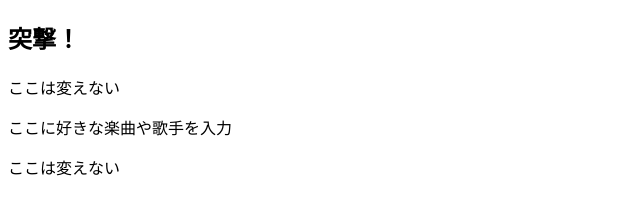
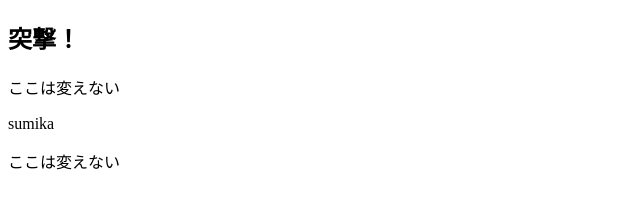
Before and after one commit to y-chiba-morijyobi/test_conflict, a plain HTML site: page index.html in a window 1280 px wide. Shown: the whole page, without its empty margins (0-640 px from the left). Drawn offline with Linux system fonts and the light colour scheme.

Commit message:
[modify]好きな歌手を追加

```diff
--- a/index.html
+++ b/index.html
@@ -6,7 +6,7 @@
 <body>
 <h2> 突撃！ </h2>
 <p>ここは変えない</p>
-<p>ここに好きな楽曲や歌手を入力</p>
+<p>sumika</p>
 <p>ここは変えない</p>
 </body>
 </html>
```
